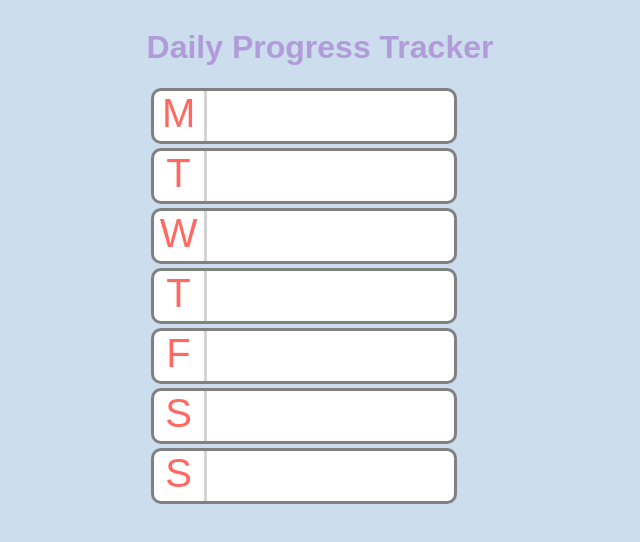
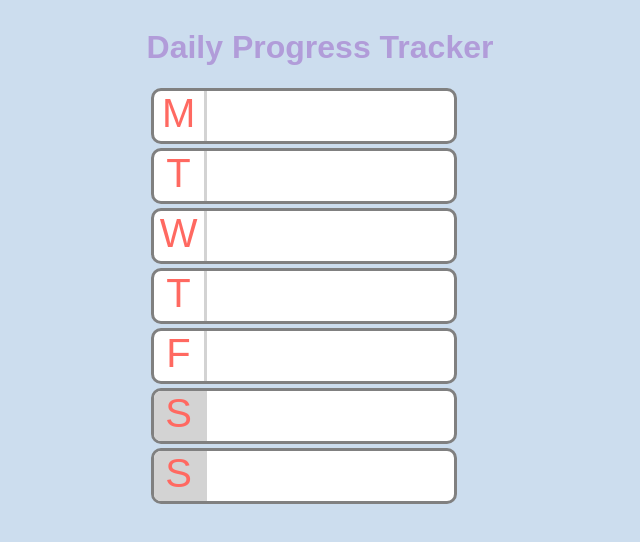
Before and after one commit to codecrook/daily-progress-tracker, a React (Create React App) app: page / in a window 1280 px wide. Shown: the top 542 px of the page, without its empty margins (320-960 px from the left). Built offline with nearby package versions, Linux system fonts and the light colour scheme.

Commit message:
ADD: WeekendTitle by extending WeekdayTitle and conditionally render it inside Section

```diff
--- a/src/components/Section.js
+++ b/src/components/Section.js
@@ -12,19 +12,30 @@ const StyledSection = styled.div`
     justify-content: left;
     font-size: 40px;
     color: #ff6961;
-`
+`;
 
 const WeekdayTitle = styled.div`
     display: flex;
     justify-content: center;
     width: 50px;
     border-right: solid 3px lightgrey;
-`
+`;
+
+const WeekendTitle = styled(WeekdayTitle)`
+    background-color: lightgrey;
+    border-radius: 7px 0 0 7px;
+`;
 
 export const Section = ({ text }) => {
+
+    const isWeekend = text === 'S';
     return (
         <StyledSection>
+            {
+                isWeekend ?
+                    <WeekendTitle>{text}</WeekendTitle> :
                     <WeekdayTitle>{text}</WeekdayTitle>
+            }
         </StyledSection>
     )
 }
```
Lines whose indentation alone changed are shown as unchanged.
